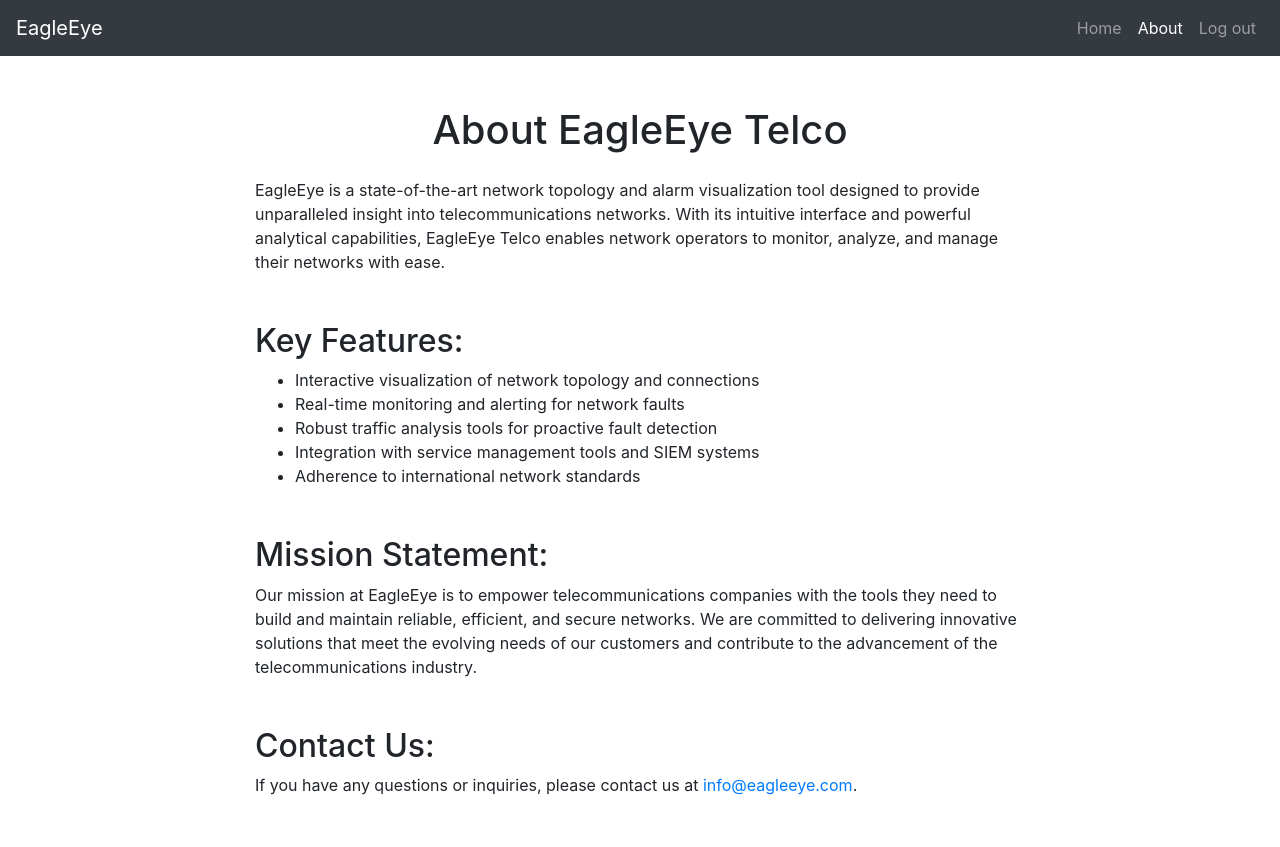
After one commit to a1rzayev/EagleEye, a Django app: template core/templates/about.html in a window 1280 px wide. The commit adds this page. Run offline with Django 5.2, Linux system fonts and the light colour scheme; the template is opened without the code that fills it, so the values that code supplies are empty; some libraries are stand-ins or nearby versions.

Commit message:
Add about view

```diff
--- /dev/null
+++ b/core/templates/about.html
@@ -0,0 +1,65 @@
+<!-- about.html -->
+
+<!DOCTYPE html>
+<html lang="en">
+
+<head>
+    <meta charset="UTF-8">
+    <meta name="viewport" content="width=device-width, initial-scale=1.0">
+    <title>About EagleEye</title>
+    <link rel="stylesheet" href="https://stackpath.bootstrapcdn.com/bootstrap/4.5.2/css/bootstrap.min.css">
+    <link rel="stylesheet" href="../../static/css/style.css">
+</head>
+
+<body>
+    <header>
+        <nav class="navbar navbar-expand-lg navbar-dark bg-dark">
+            <a class="navbar-brand" href="#">EagleEye</a>
+            <button class="navbar-toggler" type="button" data-toggle="collapse" data-target="#navbarNav"
+                aria-controls="navbarNav" aria-expanded="false" aria-label="Toggle navigation">
+                <span class="navbar-toggler-icon"></span>
+            </button>
+            <div class="collapse navbar-collapse" id="navbarNav">
+                <ul class="navbar-nav ml-auto">
+                    <li class="nav-item">
+                        <a class="nav-link" href="home.html">Home</a>
+                    </li>
+                    <li class="nav-item active">
+                        <a class="nav-link" href="about.html">About</a>
+                    </li>
+                    <li class="nav-item">
+                        <a class="nav-link" href="login.html">Log out</a>
+                    </li>
+                </ul>
+            </div>
+        </nav>
+    </header>
+    <main>
+        <div class="container">
+            <h1 class="text-center mb-4">About EagleEye Telco</h1>
+            <p>EagleEye is a state-of-the-art network topology and alarm visualization tool designed to provide unparalleled
+                insight into telecommunications networks. With its intuitive interface and powerful analytical capabilities,
+                EagleEye Telco enables network operators to monitor, analyze, and manage their networks with ease.</p>
+
+            <h2 class="mt-5">Key Features:</h2>
+            <ul>
+                <li>Interactive visualization of network topology and connections</li>
+                <li>Real-time monitoring and alerting for network faults</li>
+                <li>Robust traffic analysis tools for proactive fault detection</li>
+                <li>Integration with service management tools and SIEM systems</li>
+                <li>Adherence to international network standards</li>
+            </ul>
+
+            <h2 class="mt-5">Mission Statement:</h2>
+            <p>Our mission at EagleEye is to empower telecommunications companies with the tools they need to build and maintain
+                reliable, efficient, and secure networks. We are committed to delivering innovative solutions that meet the
+                evolving needs of our customers and contribute to the advancement of the telecommunications industry.
+            </p>
+
+            <h2 class="mt-5">Contact Us:</h2>
+            <p>If you have any questions or inquiries, please contact us at <a href="mailto:info@eagleeye.com">info@eagleeye.com</a>.</p>
+        </div>
+    </main>
+</body>
+
+</html>
--- a/core/templates/login.html
+++ b/core/templates/login.html
@@ -1,5 +1,6 @@
 <!DOCTYPE html>
 <html lang="en">
+
 <head>
     <meta charset="UTF-8">
     <meta name="viewport" content="width=device-width, initial-scale=1.0">
@@ -7,6 +8,7 @@
     <link rel="stylesheet" href="https://stackpath.bootstrapcdn.com/bootstrap/4.5.2/css/bootstrap.min.css">
     <link rel="stylesheet" href="../../static/css/style.css">
 </head>
+
 <body>
     <div class="container mt-5">
         <h2 class="text-center mb-4">Login to EagleEye</h2>
@@ -27,4 +29,5 @@
         </form>
     </div>
 </body>
+
 </html>
--- a/core/templates/signup.html
+++ b/core/templates/signup.html
@@ -1,5 +1,6 @@
 <!DOCTYPE html>
 <html lang="en">
+
 <head>
     <meta charset="UTF-8">
     <meta name="viewport" content="width=device-width, initial-scale=1.0">
@@ -7,6 +8,7 @@
     <link rel="stylesheet" href="https://stackpath.bootstrapcdn.com/bootstrap/4.5.2/css/bootstrap.min.css">
     <link rel="stylesheet" href="../../static/css/style.css">
 </head>
+
 <body>
     <div class="container mt-5">
         <h2 class="text-center mb-4">Sign up for EagleEye</h2>
@@ -39,4 +41,5 @@
         <p class="mt-3 text-center">Already have an account? <a href="login.html">Login</a></p>
     </div>
 </body>
+
 </html>
--- a/static/css/style.css
+++ b/static/css/style.css
@@ -2,3 +2,8 @@
     max-width: 300px;
     margin: 0 auto;
 }
+
+.container {
+    max-width: 800px;
+    margin: 50px auto;
+}
```
Also changed, not shown: core/templates/book.html (deleted, +0 -11 lines), core/templates/home.html (+7 -3 lines).
